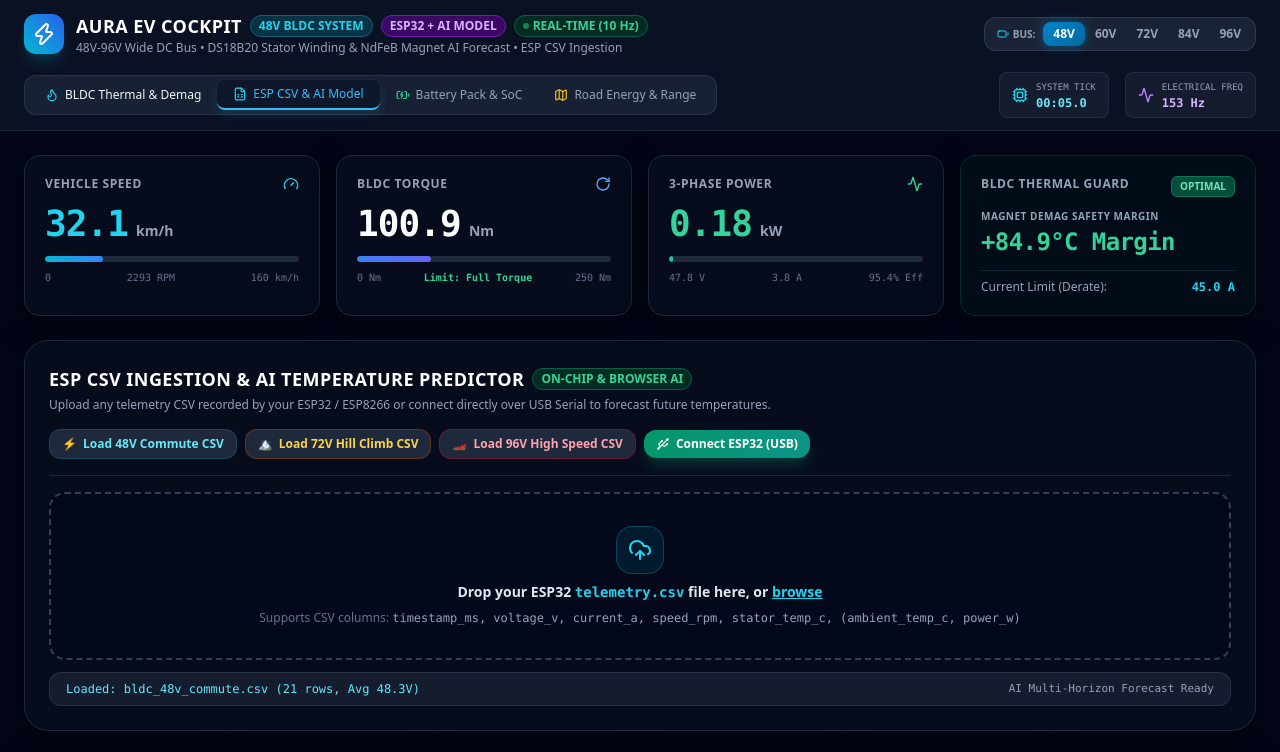
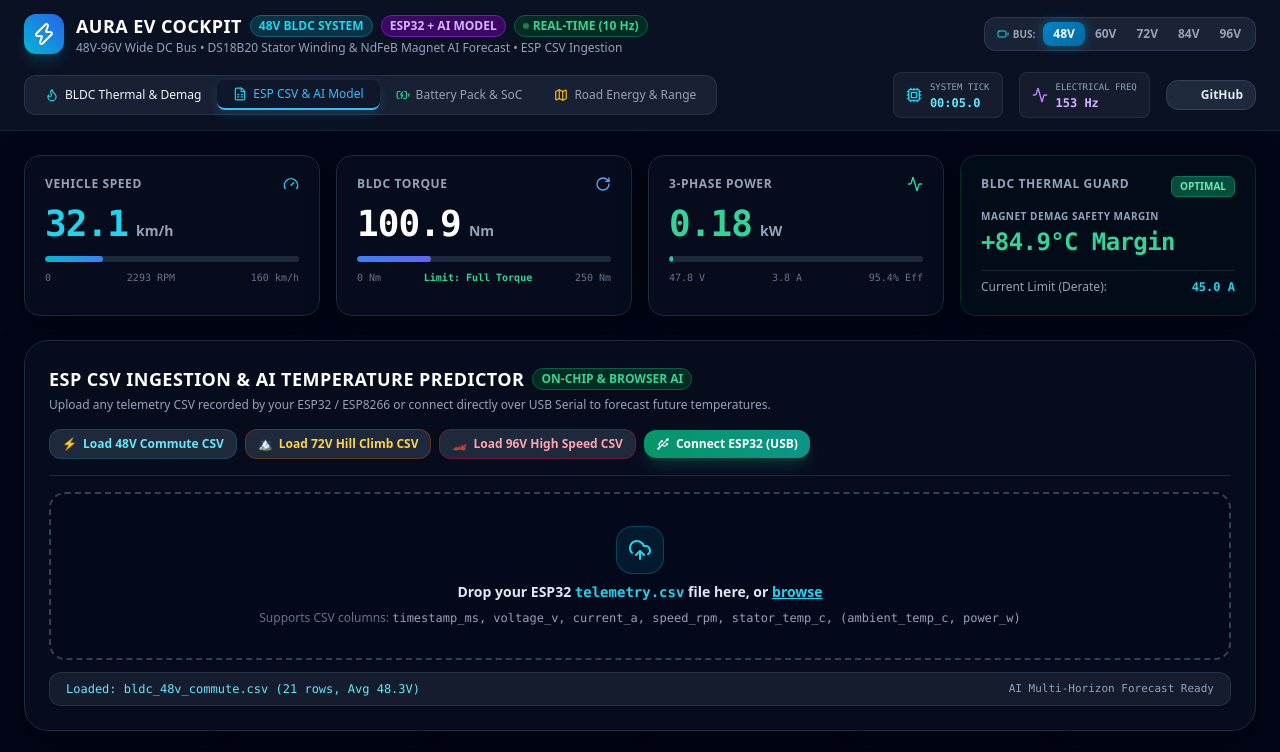
Before and after one commit to jonce9751961231/Ev_Dashboard, a plain HTML site: page dashboard_ui/index.html in a window 1280 px wide. Shown: the top 752 px of the page. Drawn offline with nearby package versions, Linux system fonts and the light colour scheme.

Commit message:
Link GitHub repository https://github.com/jonce9751961231/Ev_Dashboard in UI header and README

```diff
--- a/dashboard_ui/index.html
+++ b/dashboard_ui/index.html
@@ -81,6 +81,12 @@
             <div id="val-fe" class="font-bold text-purple-300">200 Hz</div>
           </div>
         </div>
+
+        <!-- GitHub Repo Link Button -->
+        <a href="https://github.com/jonce9751961231/Ev_Dashboard" target="_blank" rel="noopener noreferrer" class="flex items-center space-x-1.5 bg-slate-800 hover:bg-slate-700 text-slate-200 px-3 py-1.5 rounded-xl border border-slate-700 hover:border-cyan-500 transition-all text-xs font-semibold shadow-sm">
+          <i data-lucide="github" class="w-4 h-4 text-white"></i>
+          <span>GitHub</span>
+        </a>
       </div>
 
     </div>
```
Also changed, not shown: 1 other file.
